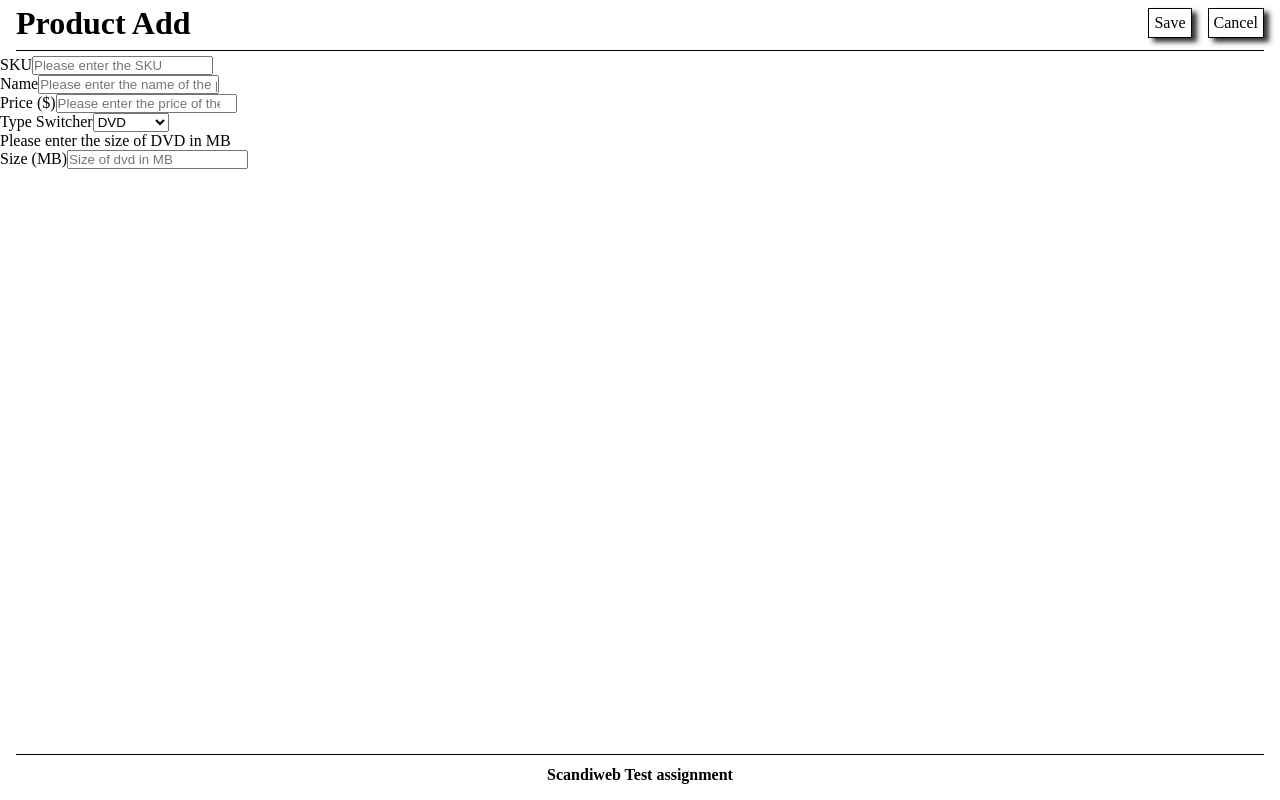
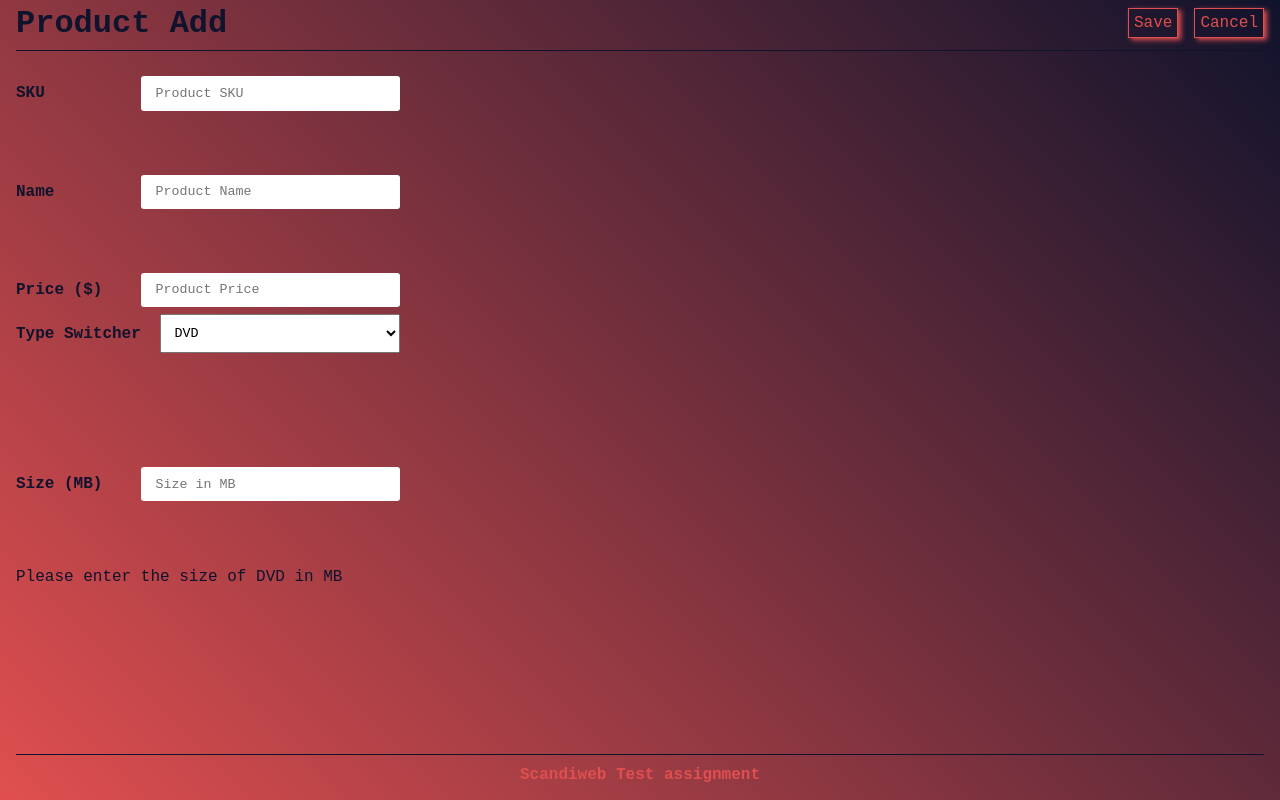
Before and after one commit to Chanksela/scand-client, a Vue app: page /product in a window 1280 px wide. Built offline with nearby package versions, Linux system fonts and the light colour scheme.

Commit message:
style: * some changes in main.css * added simple styling for forms

```diff
--- a/public/main.css
+++ /dev/null
@@ -1,44 +0,0 @@
-* {
-	margin: 0;
-	padding: 0;
-	list-style: none;
-}
-body {
-	height: 100vh;
-}
-#app {
-	height: 100vh;
-	display: flex;
-	flex-direction: column;
-}
-header {
-	margin: 0.3rem 1rem;
-	padding-bottom: 0.5rem;
-	border-bottom: 1px solid black;
-}
-footer {
-	height: 5%;
-	display: flex;
-	justify-content: center;
-	align-items: center;
-	border-top: 1px solid black;
-	margin: 0.3rem 1rem;
-}
-main {
-	flex-grow: 1;
-}
-a {
-	text-decoration: none;
-	color: black;
-}
-.btn-link {
-	border: 1px solid black;
-	border-radius: 3;
-	padding: 5px;
-	box-shadow: 5px 4px 5px #343333;
-}
-.btn-link:hover {
-	background-color: black;
-	color: white;
-	transition: 0.6s;
-}
--- /dev/null
+++ b/src/assets/main.css
@@ -0,0 +1,68 @@
+* {
+	margin: 0;
+	padding: 0;
+	list-style: none;
+	font-family: "Courier New", Courier, monospace;
+}
+body {
+	height: 100vh;
+	background: linear-gradient(45deg, #e04f4f, #10132c);
+	color: #10132c;
+}
+#app {
+	height: 100vh;
+	display: flex;
+	flex-direction: column;
+}
+header {
+	margin: 0.3rem 1rem;
+	padding-bottom: 0.5rem;
+	border-bottom: 1px solid #10132c;
+}
+footer {
+	height: 5%;
+	display: flex;
+	justify-content: center;
+	align-items: center;
+	border-top: 1px solid #10132c;
+	margin: 0.3rem 1rem;
+}
+main {
+	flex-grow: 1;
+}
+a {
+	text-decoration: none;
+	color: #e04f4f;
+}
+.btn-link {
+	border: 1px solid #e04f4f;
+	border-radius: 3;
+	padding: 5px;
+	box-shadow: 3px 2px 5px #e04f4f;
+}
+.btn-link:hover {
+	background-color: #e04f4f;
+	color: #10132c;
+	box-shadow: 5px 4px 5px #10132c;
+	transition: 0.6s;
+}
+#footer {
+	color: #e04f4f;
+}
+input,
+input::placeholder {
+	text-indent: 5px;
+}
+input,
+select {
+	padding: 0.6rem;
+	width: 15rem;
+}
+input {
+	border-radius: 3px;
+	outline: none;
+	border: none;
+}
+label {
+	font-weight: 600;
+}
--- a/src/components/Footer.vue
+++ b/src/components/Footer.vue
@@ -1,3 +1,3 @@
 <template>
-	<h4>Scandiweb Test assignment</h4>
+	<h4 id="footer">Scandiweb Test assignment</h4>
 </template>
--- a/src/components/Navigation.vue
+++ b/src/components/Navigation.vue
@@ -64,6 +64,7 @@
 	.nav-header {
 		width: 80%;
 		cursor: default;
+		color: #10132c;
 	}
 
 	.nav-links {
--- a/src/main.js
+++ b/src/main.js
@@ -1,7 +1,7 @@
 import { createApp } from "vue";
 import App from "./App.vue";
 import router from "./router";
-import "../public/main.css";
+import "./assets/main.css";
 const app = createApp(App);
 
 app.use(router);
--- a/src/views/ProductView.vue
+++ b/src/views/ProductView.vue
@@ -1,15 +1,14 @@
 <script></script>
 <template>
-	<main>
-		<form action="" id="product-form">
-			<section class="product-main-input">
+	<form action="" id="product_form">
+		<section class="form-section">
 			<div class="input-wrapper">
 				<label for="sku">SKU</label>
 				<input
 					type="text"
 					id="sku"
 					name="sku"
-						placeholder="Please enter the SKU"
+					placeholder="Product SKU"
 					required
 				/>
 			</div>
@@ -19,7 +18,7 @@
 					type="text"
 					id="name"
 					name="name"
-						placeholder="Please enter the name of the product"
+					placeholder="Product Name"
 					required
 				/>
 			</div>
@@ -29,12 +28,12 @@
 					type="number"
 					id="price"
 					name="price"
-						placeholder="Please enter the price of the Product"
+					placeholder="Product Price"
 					required
 				/>
 			</div>
 		</section>
-			<section class="product-switcher">
+		<section class="form-section">
 			<div class="input-wrapper">
 				<label for="productType">Type Switcher</label>
 				<select name="productType" id="productType" v-model="productType">
@@ -44,29 +43,25 @@
 				</select>
 			</div>
 		</section>
-			<section
-				class="product-optional-input"
-				id="DVD"
-				v-if="productType === 'DVD'"
-			>
-				<p>Please enter the size of DVD in MB</p>
+		<section class="form-section">
+			<div class="optional-section" id="DVD" v-if="productType === 'DVD'">
 				<div class="input-wrapper">
 					<label for="size">Size (MB)</label>
 					<input
 						type="number"
 						id="size"
 						name="size"
-						placeholder="Size of dvd in MB"
+						placeholder="Size in MB"
 						required
 					/>
 				</div>
-			</section>
-			<section
-				class="product-optional-input"
+				<p class="product-description">Please enter the size of DVD in MB</p>
+			</div>
+			<div
+				class="optional-section"
 				id="Furniture"
 				v-else-if="productType === 'Furniture'"
 			>
-				<p>Please enter dimensions of Furniture in HxWxL</p>
 				<div class="input-wrapper">
 					<label for="height">Height (CM)</label>
 					<input
@@ -97,13 +92,15 @@
 						required
 					/>
 				</div>
-			</section>
-			<section
-				class="product-optional-input"
+				<p class="product-description">
+					Please enter dimensions of Furniture in HxWxL
+				</p>
+			</div>
+			<div
+				class="optional-section"
 				id="Book"
 				v-else-if="productType === 'Book'"
 			>
-				<p>Please enter the book in KG</p>
 				<div class="input-wrapper">
 					<label for="weight">Weight (KG)</label>
 					<input
@@ -114,9 +111,10 @@
 						required
 					/>
 				</div>
+				<p class="product-description">Please enter the book in KG</p>
+			</div>
 		</section>
 	</form>
-	</main>
 </template>
 <script>
 	export default {
@@ -127,3 +125,54 @@
 		},
 	};
 </script>
+<style scoped>
+	#product_form {
+		margin: 0.3rem 1rem;
+		display: flex;
+		flex-direction: column;
+		justify-content: flex-start;
+		align-items: flex-start;
+		height: 100%;
+		width: 60%;
+		gap: 2%;
+	}
+	.form-section {
+		height: 30%;
+		width: 50%;
+		display: flex;
+		flex-direction: column;
+	}
+
+	.form-section:nth-child(1) {
+		margin-top: 1rem;
+		gap: 4rem;
+	}
+	.form-section:nth-child(2) {
+		height: 20%;
+		justify-content: flex-start;
+		margin-top: 1rem;
+	}
+	.form-section:nth-child(3) {
+		flex-grow: 1;
+		justify-content: flex-start;
+	}
+
+	.input-wrapper {
+		display: flex !important;
+		justify-content: space-between;
+		align-items: center;
+		width: 100%;
+	}
+	.optional-section {
+		display: flex;
+		flex-direction: column;
+		justify-content: space-between;
+		align-items: flex-start;
+		gap: 4rem;
+	}
+
+	.product-description {
+		margin-top: 0.2rem;
+		color: #10132c;
+	}
+</style>
```
Lines whose indentation alone changed are shown as unchanged.
